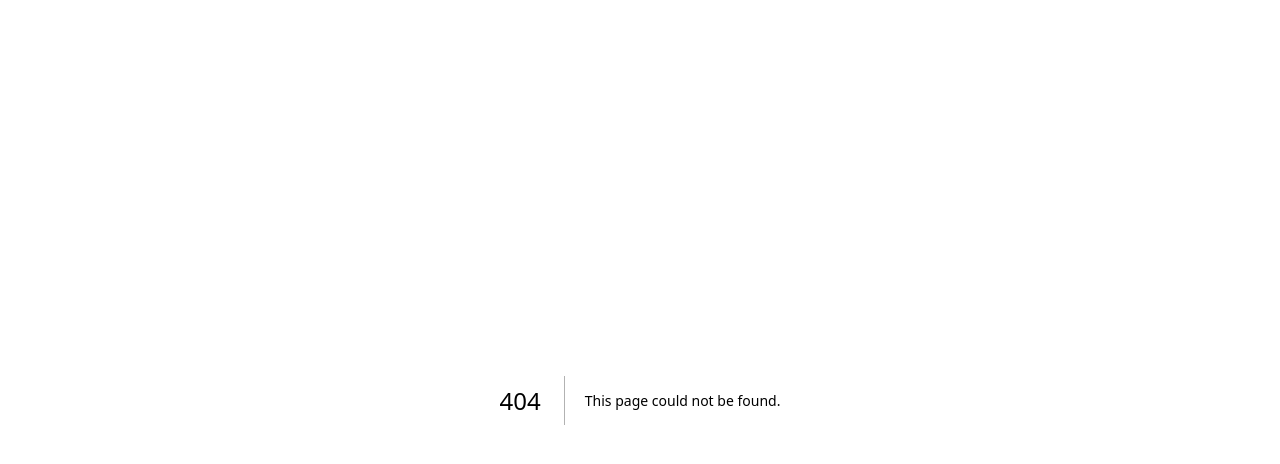
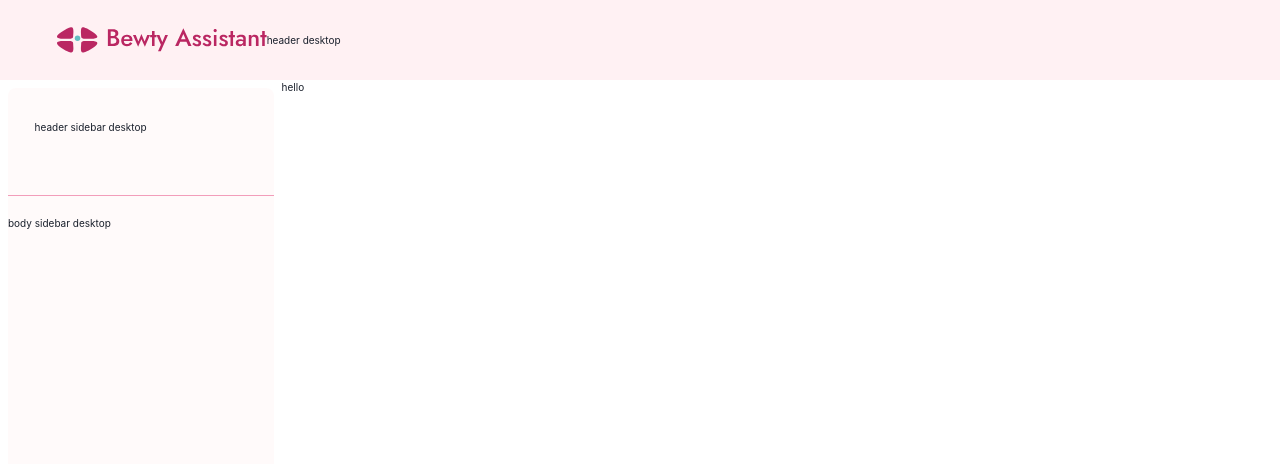
Before and after one commit to bewtyassistant/frontend, a Next.js app: page /vendor in a window 1280 px wide. Before the commit this address had no page. Shown: the top 464 px of the page. Built offline with nearby package versions, Linux system fonts and the light colour scheme; a web font is replaced by a local one.

Commit message:
create vendor route

```diff
--- /dev/null
+++ b/app/vendor/layout.tsx
@@ -0,0 +1,43 @@
+"use client"
+import "../globals.css"
+import DesktopLayout from "../_components/Layouts/_LayoutDesktop"
+import { Show } from "@chakra-ui/react"
+import MobileLayout from "../_components/Layouts/_LayoutMobile"
+
+function SideBarChildren() {
+  return (
+    <>
+      <>Sidebar Children Mobile</>
+    </>
+  )
+}
+
+export default function RootLayout({
+  children,
+}: Readonly<{
+  children: React.ReactNode
+}>) {
+  return (
+    <>
+      <Show above="md">
+        <DesktopLayout
+          headerChildren={"header desktop"}
+          sidebarChildren={{
+            header: "header sidebar desktop",
+            body: "body sidebar desktop",
+          }}
+        >
+          {children}
+        </DesktopLayout>
+      </Show>
+      <Show below="md">
+        <MobileLayout
+          headerChildren={"Header Mobile"}
+          SidebarChildren={SideBarChildren}
+        >
+          {children}
+        </MobileLayout>
+      </Show>
+    </>
+  )
+}
--- /dev/null
+++ b/app/vendor/page.tsx
@@ -0,0 +1,4 @@
+
+export default function ClientHome() {
+  return <>hello</>
+}
```
